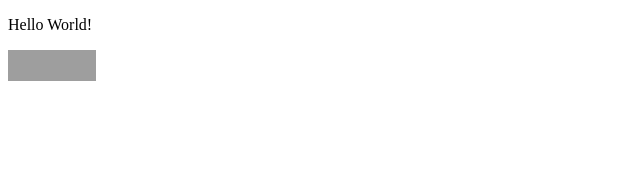
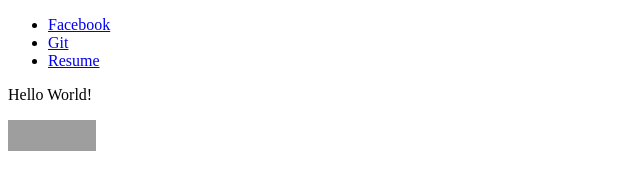
Before and after one commit to saabbas/HW2, a plain HTML site: page index.html in a window 1280 px wide. Shown: the whole page, without its empty margins (0-640 px from the left). Drawn offline with Linux system fonts and the light colour scheme; grey boxes are pictures that could not be loaded.

Commit message:
Linked Pages Together/Created CSS File

```diff
--- a/index.html
+++ b/index.html
@@ -1,13 +1,21 @@
-
 <?xml version="1.0" encoding="UTF-8"?>
 <!DOCTYPE html PUBLIC "-//W3C//DTD XHTML 1.1//EN" "http://www.w3.org/TR/xhtml11/DTD/xhtml11.dtd">
 
 <html xmlns="http://www.w3.org/1999/xhtml" xml:lang="en">
 
-<head> <title>   </title> </head>
+<head> <title> All About Sean </title> </head>
+
+
 
 <body>
-<div>
+<div><ul>
+<li> <a href="https://www.facebook.com/austin.abbas.1"> Facebook </a> </li>
+<li> <a href="https://github.com/saabbas"> Git </a> </li>
+<li> <a href="./resume.html"> Resume </a> </li>
+</ul></div>
+
+
+
 
 	<p>
 		Hello World!
```
Also changed, not shown: resume.html (+2 -3 lines), style.css (added).
